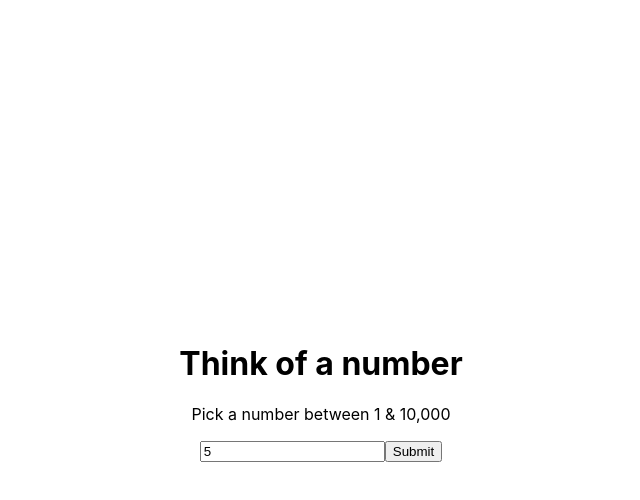
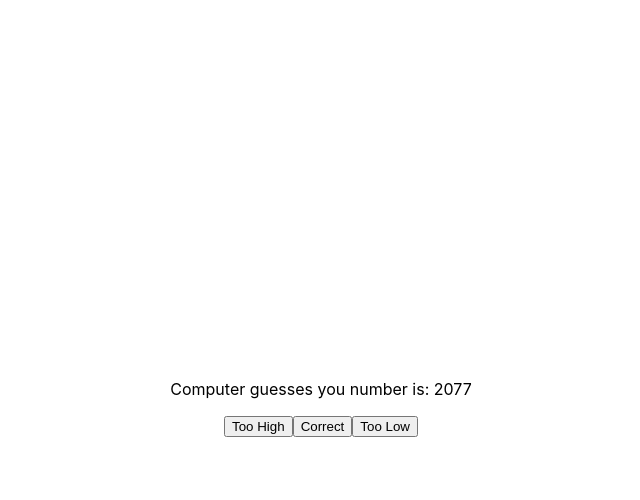
Before and after one commit to daviddstewartt/wcc-guessing-game, a React (Create React App) app: page /mode/1 in a window 1280 px wide. Both pictures are taken after typing "5" into the empty fields and a click on the button "Submit". Shown: the top 500 px of the page, without its empty margins (319-959 px from the left). Built offline with nearby package versions, Linux system fonts and the light colour scheme.

Commit message:
Added: Auto generate computer guess + guess bounds

```diff
--- a/src/Screens/GameMode1.tsx
+++ b/src/Screens/GameMode1.tsx
@@ -1,48 +1,41 @@
-import React, { useState } from 'react'
+import React, { useEffect, useState } from 'react'
+import SubmitGuessNumber from '../Components/SubmitGuessNumber'
+import GuessResponses from '../Components/GuessResponses'
 
 type GameMode1Props = {}
 
 const GameMode1: React.FC<GameMode1Props> = ({}) => {
-    const [inputError, setInputError] = useState<string>('')
-    const [guessNumber, setGuessNumber] = useState<number|null>(null);
+    const [playerGuessNumber, setPlayerNumber] = useState<number|null>(null)
+    const [computerGuessNumber, setComputerGuessNumber] = useState<number|null>(null)
 
-    const onInputChange = (e: React.ChangeEvent<HTMLInputElement>) => {
-        try {
-            const inputNumber = e.target.value;
-            const numberToGuess = parseInt(inputNumber);
+    // Setting the computer guess bounds
+    const [guessUpperLimit, setGuessUpperLimit] = useState<number>(10000);
+    const [guessLowerLimit, setGuessLowerLimit] = useState<number>(1);
 
-            if (isNaN(numberToGuess)) {
-                throw new Error('Please enter a number');
-            }
-
-            if (numberToGuess < 1 || numberToGuess > 10000) {
-                throw new Error('Please enter a number between 1 and 10,000.');
-            }
-
-            if (inputError) setInputError(''); // clear error message
-            setGuessNumber(numberToGuess);
-        } catch (error: any) {
-            console.log(error);
-            setInputError(error.message);
-        }
-
+    const generateNumberBetweenBounds = (min: number, max: number) => {
+        const guess = Math.floor(Math.random() * (max - min + 1)) + min;
+        setComputerGuessNumber(guess);
     }
 
-    const handleSubmitInput = (e: React.FormEvent<HTMLFormElement>) => {
-        e.preventDefault();
-
-        if (inputError) return; // if there is an error, don't submit the form
-    }
+    /** When tthe player guess number is created, automatically
+     * generate a computer guess number between 1 and 10,000
+     */
+    useEffect(() => {
+        if (playerGuessNumber) {
+            generateNumberBetweenBounds(guessLowerLimit, guessUpperLimit);
+        }
+    }, [playerGuessNumber])
 
     return (
         <div>
-            <h1>Think of a number</h1>
-            <p>Pick a number between 1 & 10,000</p>
-            <form onSubmit={handleSubmitInput}>
-                <input onChange={onInputChange} type="number" />
-                <button>Submit</button>
-                <p>{inputError}</p>
-            </form>
+            {!playerGuessNumber && <SubmitGuessNumber onGuessNumber={(number) => setPlayerNumber(number)} />}
+
+            {playerGuessNumber && (
+                <>
+                    <p>Computer guesses you number is: {computerGuessNumber}</p>
+                    <GuessResponses onTooHigh={() => {}} onTooLow={() => {}} onCorrect={() => {}} />
+                </>
+            )}
         </div>
     )
 }
```
